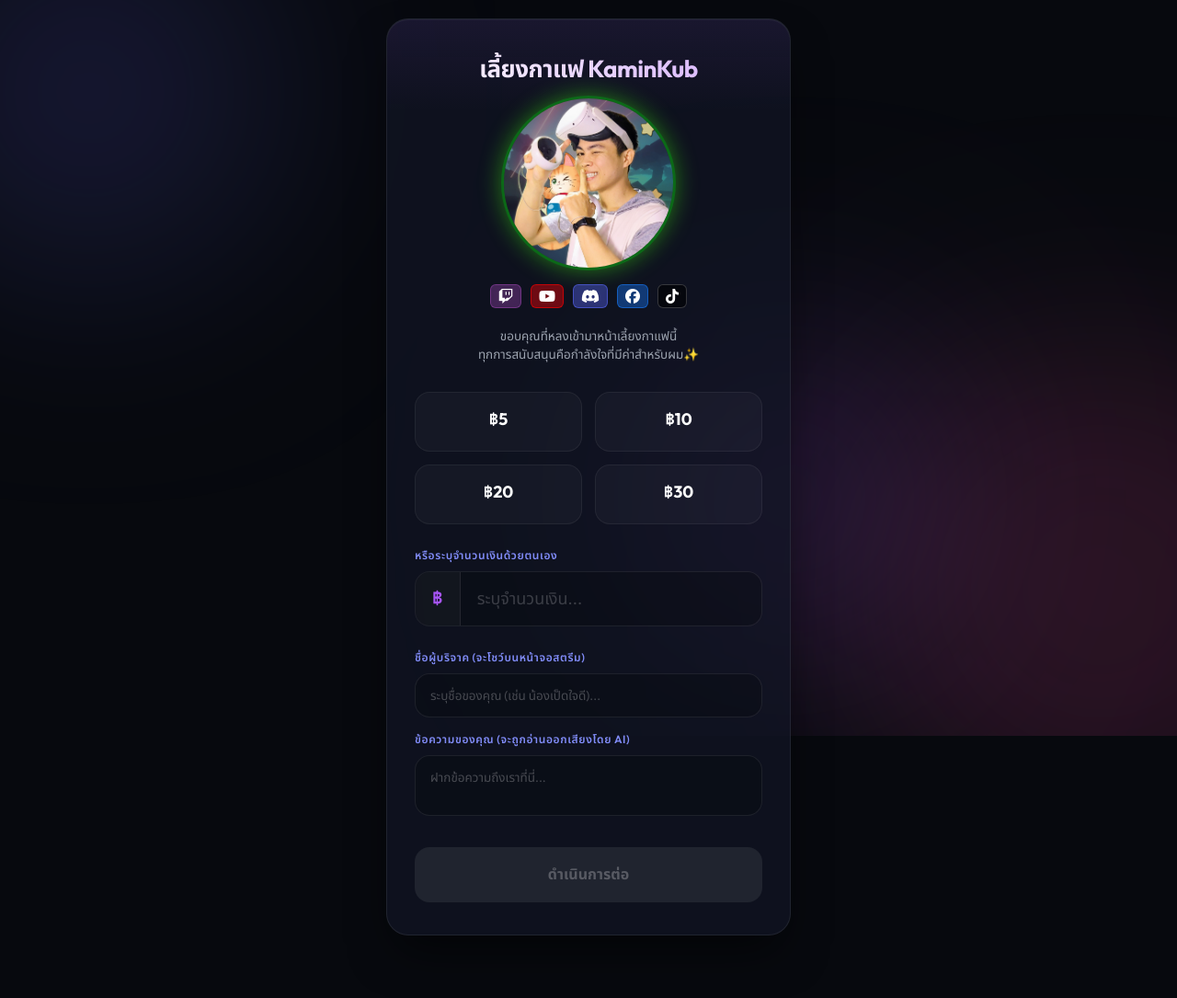
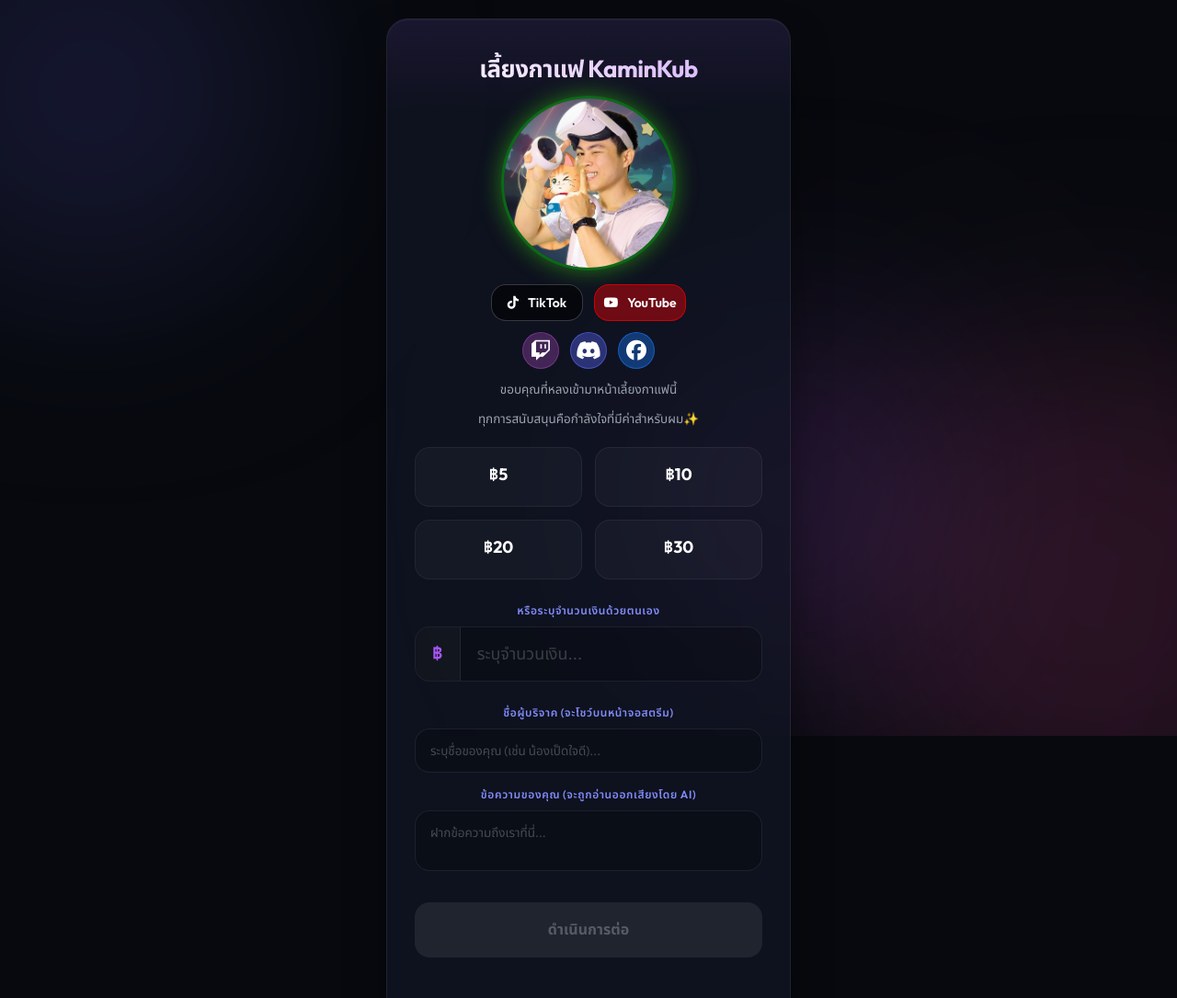
Before and after one commit to suralism/beam-donate, a website: page public/index.html in a window 1280 px wide. Shown: the top 1085 px of the page at 92% size. Before the commit the page ends 1037 px from the top, so only its background shows below. Drawn offline with Linux system fonts and the light colour scheme.

Commit message:
adjust social buttoms layout

```diff
--- a/public/index.html
+++ b/public/index.html
@@ -25,21 +25,30 @@
 <div class="header">
   <h1>เลี้ยงกาแฟ KaminKub</h1>
   <img src="avatar.jpg" class="glowing-avatar" alt="Profile">
-  <div class="social-links-grid">
-    <a href="https://twitch.tv/kaminkub" target="_blank" class="social-btn twitch">
+
+  <!-- แผงโซเชียลแบบจัดระเบียบใหม่ -->
+  <div class="social-links-wrapper">
+
+    <!-- แถวบน: แพลตฟอร์มหลัก 2 ปุ่มเด่น (เน้นขนาดใหญ่) -->
+    <div class="social-featured-row">
+      <a href="https://www.tiktok.com/@KaminKub" target="_blank" class="social-btn tiktok-featured">
+        <i class="fa-brands fa-tiktok"></i> <span>TikTok</span>
+      </a>
+      <a href="https://youtube.com/@kaminkub" target="_blank" class="social-btn youtube-featured">
+        <i class="fa-brands fa-youtube"></i> <span>YouTube</span>
+      </a>
+    </div>
+
+    <!-- แถวล่าง: แพลตฟอร์มรอง 3 ปุ่มไอคอน (เรียงกันสวยๆ ด้านล่าง) -->
+    <div class="social-sub-row">
+      <a href="https://twitch.tv/kaminkub" target="_blank" class="social-btn twitch-sub" title="Twitch">
         <i class="fa-brands fa-twitch"></i>
       </a>
-    <a href="https://youtube.com/@kaminkub" target="_blank" class="social-btn youtube">
-      <i class="fa-brands fa-youtube"></i>
-    </a>
-    <a href="https://discord.gg/RfxgxrAEvn" target="_blank" class="social-btn discord">
+      <a href="https://discord.gg/RfxgxrAEvn" target="_blank" class="social-btn discord-sub" title="Discord">
         <i class="fa-brands fa-discord"></i>
       </a>
-    <a href="https://www.facebook.com/LodastGamer" target="_blank" class="social-btn facebook">
+      <a href="https://www.facebook.com/LodastGamer" target="_blank" class="social-btn facebook-sub" title="Facebook">
         <i class="fa-brands fa-facebook"></i>
-    </a>
-    <a href="https://www.tiktok.com/@KaminKub" target="_blank" class="social-btn tiktok">
-      <i class="fa-brands fa-tiktok"></i>
       </a>
     </div>
   <p class="subtitle">ขอบคุณที่หลงเข้ามาหน้าเลี้ยงกาแฟนี้</p>
--- a/public/style.css
+++ b/public/style.css
@@ -190,45 +190,78 @@
   -webkit-text-fill-color: transparent;
 }
 
-/* Social Buttons Grid */
-.social-links-grid {
+/* Social Buttons Layout */
+.social-links-wrapper {
   display: flex;
-  flex-wrap: wrap;
-  justify-content: center;
-  gap: 10px;
+  flex-direction: column;
+  align-items: center;
+  gap: 12px;
   margin-bottom: 20px;
 }
 
+.social-featured-row {
+  display: flex;
+  gap: 12px;
+  width: 100%;
+  justify-content: center;
+}
+
+.social-sub-row {
+  display: flex;
+  gap: 12px;
+  justify-content: center;
+}
+
 .social-btn {
-  display: flex;
+  display: inline-flex;
   align-items: center;
-  gap: 4px;
-  padding: 4px 8px;
-  border-radius: 6px;
-  font-size: 12px;
-  font-weight: 600;
+  justify-content: center;
   text-decoration: none;
   color: #ffffff;
   transition: var(--transition-smooth);
+  backdrop-filter: blur(5px);
   border: 1px solid rgba(255, 255, 255, 0.1);
-  backdrop-filter: blur(5px);
 }
 
-.social-btn i {
-  font-size: 16px;
+/* Featured Buttons (TikTok & YouTube) */
+.social-btn[class*='-featured'] {
+  flex: 1;
+  max-width: 100px;
+  padding: 10px 15px;
+  border-radius: var(--border-radius-md);
+  font-size: 14px;
+  font-weight: 600;
+  gap: 10px;
 }
 
-.social-btn.twitch { background: rgba(146, 65, 165, 0.4); border-color: rgba(146, 65, 165, 0.6); }
-.social-btn.youtube { background: rgba(255, 0, 0, 0.4); border-color: rgba(255, 0, 0, 0.6); }
-.social-btn.discord { background: rgba(88, 101, 242, 0.4); border-color: rgba(88, 101, 242, 0.6); }
-.social-btn.facebook { background: rgba(24, 119, 242, 0.4); border-color: rgba(24, 119, 242, 0.6); }
-.social-btn.tiktok { background: rgba(0, 0, 0, 0.6); border-color: rgba(255, 255, 255, 0.2); }
+.tiktok-featured {
+  background: rgba(0, 0, 0, 0.6);
+  border-color: rgba(255, 255, 255, 0.2);
+}
+
+.youtube-featured {
+  background: rgba(255, 0, 0, 0.4);
+  border-color: rgba(255, 0, 0, 0.6);
+}
+
+/* Sub Buttons (Twitch, Discord, Facebook) */
+.social-btn[class*='-sub'] {
+  width: 40px;
+  height: 40px;
+  border-radius: 50%;
+  font-size: 22px;
+}
+
+.twitch-sub { background: rgba(146, 65, 165, 0.4); border-color: rgba(146, 65, 165, 0.6); }
+.discord-sub { background: rgba(88, 101, 242, 0.4); border-color: rgba(88, 101, 242, 0.6); }
+.facebook-sub { background: rgba(24, 119, 242, 0.4); border-color: rgba(24, 119, 242, 0.6); }
 
 .social-btn:hover {
   transform: translateY(-3px);
   filter: brightness(1.2);
   box-shadow: 0 5px 15px rgba(0, 0, 0, 0.3);
 }
+
 
 .subtitle {
   color: var(--text-muted);
```
Lines whose indentation alone changed are shown as unchanged.
